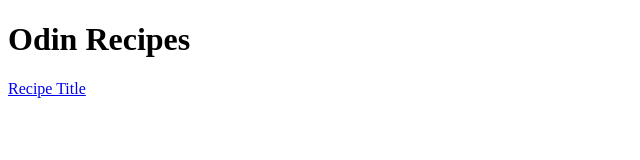
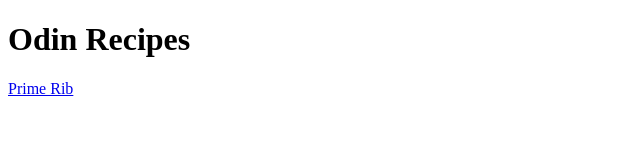
Before and after one commit to AG4474/odin-recipes, a plain HTML site: page index.html in a window 1280 px wide. Shown: the full height of the page, 0-640 px from the left. Drawn offline with Linux system fonts and the light colour scheme.

```diff
--- a/index.html
+++ b/index.html
@@ -7,6 +7,6 @@
 </head>
 <body>
     <h1>Odin Recipes</h1>
-    <a href="recipes/prime-rib.html"> Recipe Title</a>
+    <a href="recipes/prime-rib.html">Prime Rib</a>
 </body>
 </html>
```
